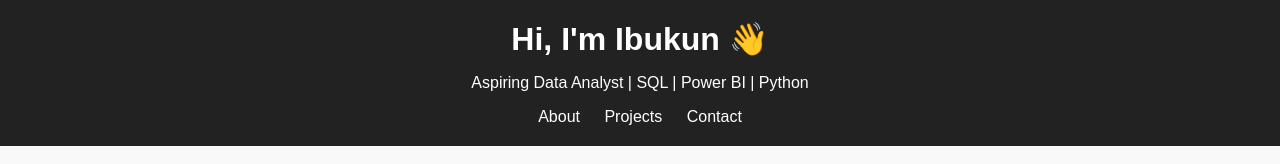
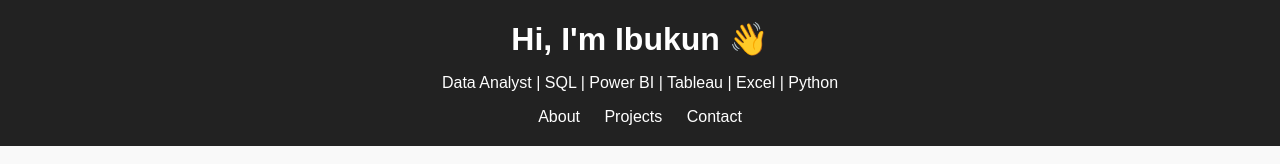
Before and after one commit to Ibukun01-max/ibukun01-max.github.io, a plain HTML site: page index.html in a window 1280 px wide. Shown: the top 164 px of the page. Drawn offline with Linux system fonts and the light colour scheme.

Commit message:
index.html

```diff
--- a/index.html
+++ b/index.html
@@ -59,7 +59,7 @@
 
   <header>
     <h1>Hi, I'm Ibukun 👋</h1>
-    <p>Aspiring Data Analyst | SQL | Power BI | Python</p>
+    <p>Data Analyst | SQL | Power BI | Tableau | Excel | Python</p>
     <nav>
       <a href="#about">About</a>
       <a href="#projects">Projects</a>
```
